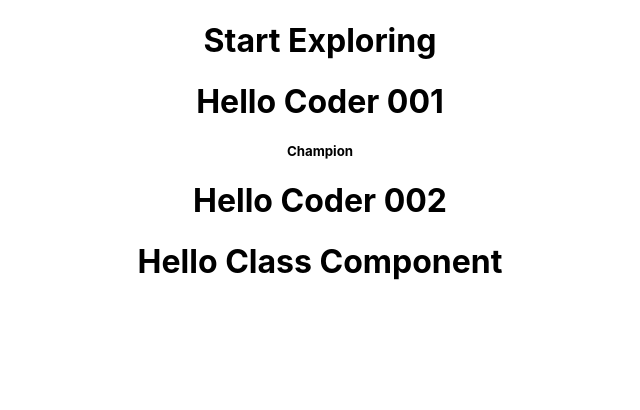
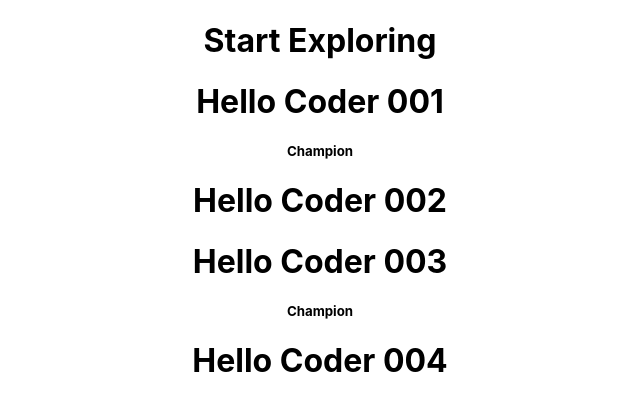
Before and after one commit to aniketMethi/react-basics, a React (Create React App) app in the folder my-app/: page / in a window 1280 px wide. Shown: the top 410 px of the page, without its empty margins (320-960 px from the left). Built offline with nearby package versions, Linux system fonts and the light colour scheme.

Commit message:
props in class  components

```diff
--- a/my-app/src/App.js
+++ b/my-app/src/App.js
@@ -12,7 +12,11 @@ function App() {
         <h5>Champion</h5>
       </Header>
       <Header name = "Coder" cid ="002"/>
-      <CHeader/>
+      <CHeader name = "Coder" cid = "003">
+        <h5>Champion</h5>
+      </CHeader>
+      <CHeader name = "Coder" cid ="004"/>
+
     </div>
   );
 }
--- a/my-app/src/components/CHeader.js
+++ b/my-app/src/components/CHeader.js
@@ -4,7 +4,8 @@ export default class CHeader extends Component {
     render() {
         return (
             <div>
-                <h1>Hello Class Component</h1>
+                <h1>Hello {this.props.name} {this.props.cid}</h1>
+                {this.props.children}
             </div>
         )
     }
```
